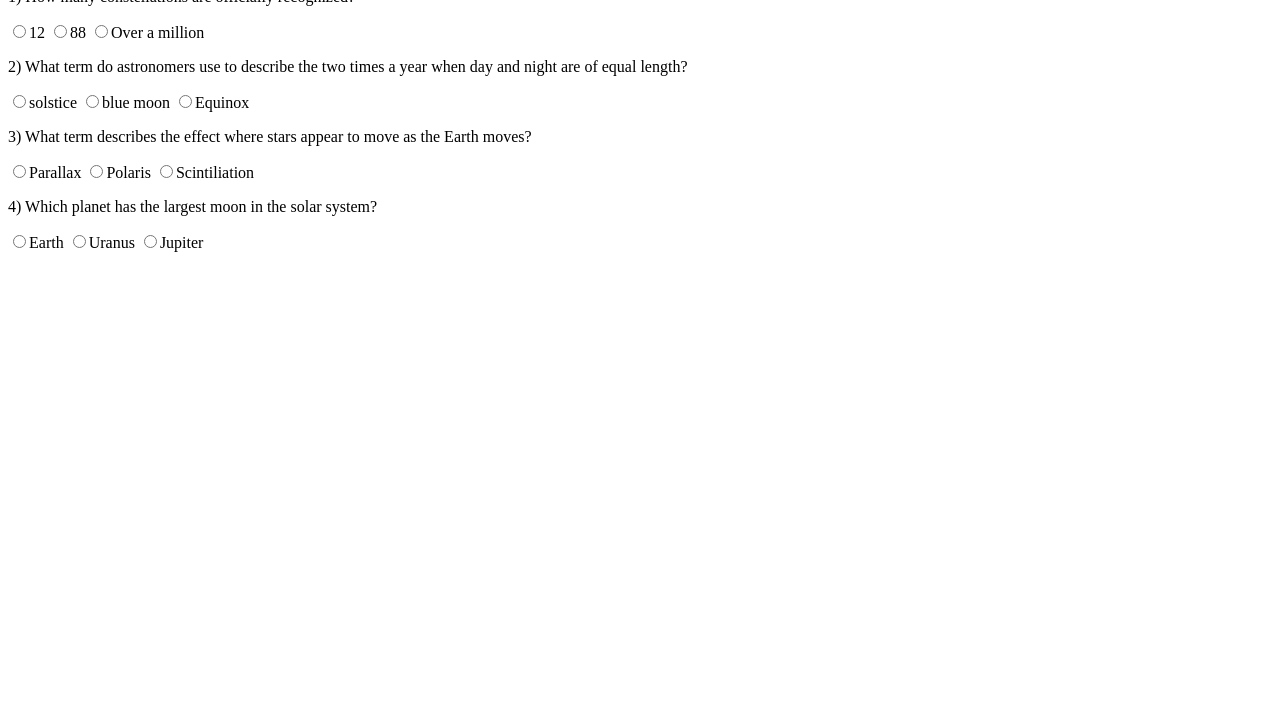
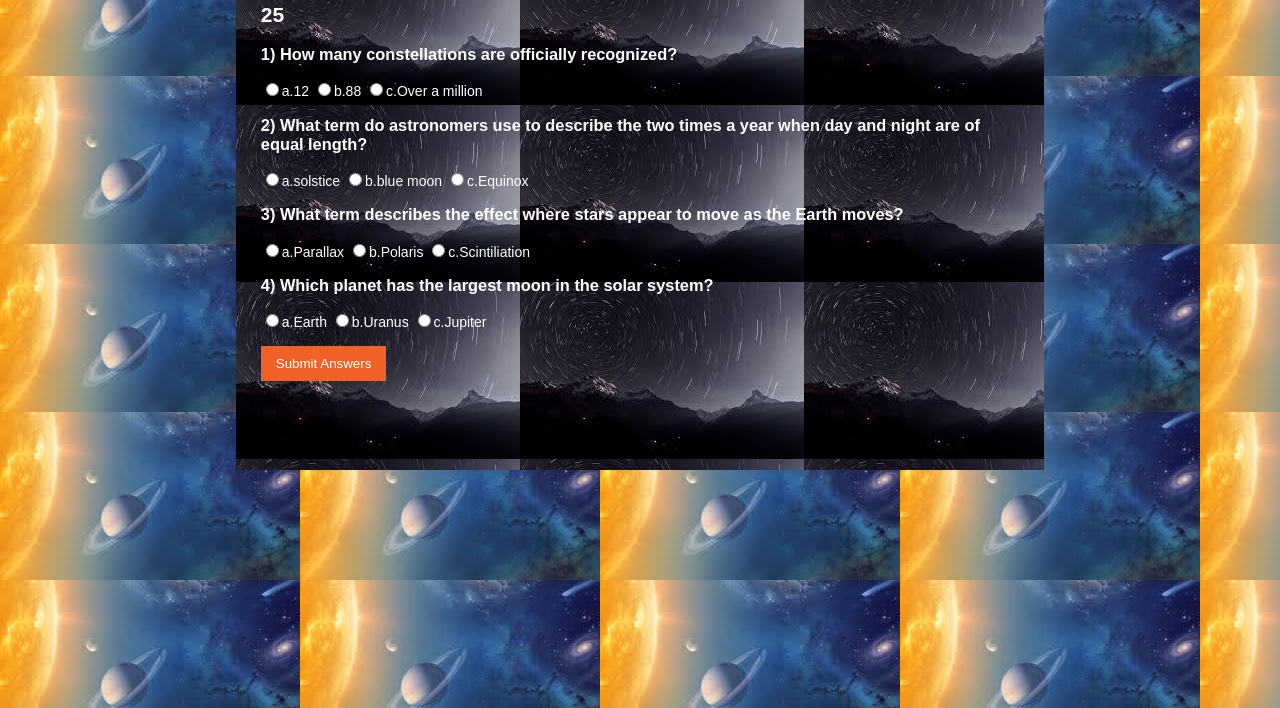
Before and after one commit to sathishbaburaj/TriviaGame, a plain HTML site: page index.html in a window 1280 px wide. Shown: the part 92-800 px from the top of the page. Drawn offline with nearby package versions, Linux system fonts and the light colour scheme.

Commit message:
created html files for game and CSS styling and java script for logic

```diff
--- a/assets/css/style.css
+++ b/assets/css/style.css
@@ -0,0 +1,59 @@
+body{
+   background-image:url(../images/back-ground.jpeg);
+    color:#fff;
+    font-family: Arial, sans-serif;
+    font-size: 14px;
+}
+
+#container{
+    width:60%;
+    background-image:url(../images/container-image.jpeg);
+    /* background: #db9e19; */
+    margin: 20px auto;
+    overflow:auto;
+    padding: 25px;
+
+}
+
+header{
+    text-align: center;
+    border-bottom: #fff dashed 1px;
+}
+header h1{
+
+    margin:0;
+    padding:0;
+}
+
+header p{
+    padding:0;
+    margin-top :5px;
+    color:#000;
+}
+
+section{
+min-height:400px;
+}
+
+input[type='submit']{
+
+    background:#f06226;
+    border: 0;
+    color:#fff;
+    padding: 10px 15px;
+    cursor: pointer;
+}
+
+#results h3{
+    background: #f06226;
+    padding: 10px;
+    margin: 10px 0;
+
+}
+
+#results{
+    color:#000;
+    width:60%;
+    text-align: center;
+    font-size: 20px;
+}
--- a/assets/javascript/app.js
+++ b/assets/javascript/app.js
@@ -1,7 +1,84 @@
-$(document).ready(function () {
+// var number =30;
+// var inntervalId;
+// function run(){
+//     inntervalId =setInterval(decrement,1000);
+// }
+
+// function decrement(){
+//     number--;
+//     $("#timeLeft").innerHTML("<h2>"+ "Total time Remaining"+number+"</h2>");
+//     if(number ===0){
+//         stop();
+//         alert("time up!");
+//     }
+//     run();
+var number = 30;
+
+    var intervalId;
+
+    // $("#stop").on("click", stop);
+
+    // $("#resume").on("click", run);
+
+    function run() {
+      intervalId = setInterval(decrement, 1000);
+    }
+
+    function decrement() {
+
+      number--;
+
+      $("#counter").html("<h2>" + number + "</h2>");
+
+      if (number === 0) {
+
+        stop();
+
+        alert("Time Up!");
+      }
+    }
+
+    function stop() {
+
+      clearInterval(intervalId);
+    }
+
+    run();
+function submitAnswers() {
+    var total = 4;
+    var score = 0;
+    // get user input
+    var q1 = document.forms["quizForm"]["q1"].value;
+    var q2 = document.forms["quizForm"]["q2"].value;
+    var q3 = document.forms["quizForm"]["q3"].value;
+    var q4 = document.forms["quizForm"]["q4"].value;
+    //validation
+
+    for (i = 1; i <= total; i++) {
+        if (eval('q' + i) == null || eval('q' + i) == '') {
+            alert("you missed a question " + i);
+            return false;
+        }
+
+    }
+
+    //set correct Answers
+    var answers = ["b", "c", "a", "c"];
+
+    //check Answers
+    for (i = 1; i <= answers.length; i++) {
+        if (eval('q' + i) == answers[i - 1]) {
+            score++;
+            console.log(score);
+        }
 
 
+    }
 
-
-
-});
+    //Display results
+    var results = $("#results");
+    console.log(results);
+    results.html = '<h3> You Scored <span>' + score + '</span> out of<span>' + total + '</span></h3>';
+    alert('You scored ' + score + " out of " + total);
+}
+// }
--- a/index.html
+++ b/index.html
@@ -5,40 +5,60 @@
     <meta charset="UTF-8">
     <meta name="viewport" content="width=device-width, initial-scale=1.0">
     <meta http-equiv="X-UA-Compatible" content="ie=edge">
+    <link rel="stylesheet" href="assets/css/style.css">
     <title>Trivia-Game</title>
 
 </head>
 
 <body>
-    <h1>Total Trivial Trivia!</h1>
-    <div class="wrapper">
-        <div id="timeleft"></div>
-        <form id=q1>
-            <p>1) How many constellations are officially recognized?</p>
-            <input type="radio" name="answer" value="12">12
-            <input type="radio" name="answer" value="88">88
-            <input type="radio" name="answer" value="over a million">Over a million
-        </form>
-        <form id=q2>
-                <p>2) What term do astronomers use to describe the two times a year when day and night are of equal length?</p>
-                <input type="radio" name="answer" value="Solstice ">solstice
-                <input type="radio" name="answer" value="Blue moon">blue moon
-                <input type="radio" name="answer" value="Equinox">Equinox
+
+    <div id="container">
+        <header>
+            <h1>Total Trivial Trivia!</h1>
+        </header>
+        <div >
+            <p id="counter"></p>
+        </div>
+        <div id="results"> </div>
+        <section>
+
+            <form name="quizForm" onsubmit="return submitAnswers()">
+                <h3>1) How many constellations are officially recognized?</h3>
+                <input type="radio" name="q1" value="a" id="q1a">a.12
+                <input type="radio" name="q1" value="b" id="q1b">b.88
+                <input type="radio" name="q1" value="c" id="q1c">c.Over a million
+
+                <h3>2) What term do astronomers use to describe the two times a year when day and night are of equal
+                    length?
+                </h3>
+                <input type="radio" name="q2" value="a" id="q2a">a.solstice
+                <input type="radio" name="q2" value="b" id="q2b">b.blue moon
+                <input type="radio" name="q2" value="c" id="q2c">c.Equinox
+
+
+                <h3>3) What term describes the effect where stars appear to move as the Earth moves?</h3>
+                <input type="radio" name="q3" value="a" id="q3a">a.Parallax
+                <input type="radio" name="q3" value="b" id="q3b">b.Polaris
+                <input type="radio" name="q3" value="c" id="q3c">c.Scintiliation
+
+
+                <h3>4) Which planet has the largest moon in the solar system?</h3>
+                <input type="radio" name="q4" value="a" id="q1a">a.Earth
+                <input type="radio" name="q4" value="b" id="q1b">b.Uranus
+                <input type="radio" name="q4" value="c" id="q1c">c.Jupiter
+                <br><br>
+                <input type="submit" value="Submit Answers">
             </form>
-            <form id=q3>
-                    <p>3) What term describes the effect where stars appear to move as the Earth moves?</p>
-                    <input type="radio" name="answer" value="Parallax ">Parallax
-                    <input type="radio" name="answer" value="Polaris">Polaris
-                    <input type="radio" name="answer" value="Scintiliation">Scintiliation
-                </form>
-                <form id=q4>
-                        <p>4) Which planet has the largest moon in the solar system?</p>
-                        <input type="radio" name="answer" value="Earth">Earth
-                        <input type="radio" name="answer" value="Uranus">Uranus
-                        <input type="radio" name="answer" value="Jupiter">Jupiter
-                    </form>
+
+            <footer>
+
+            </footer>
+
+        </section>
     </div>
+
 </body>
+<!-- jQuery -->
 <script src="https://cdnjs.cloudflare.com/ajax/libs/jquery/3.2.1/jquery.min.js"></script>
 
 <script type="text/javascript" src="assets/javascript/app.js"></script>
```
Also changed, not shown: assets/images/back-ground.jpeg (added), assets/images/container-image.jpeg (added).
